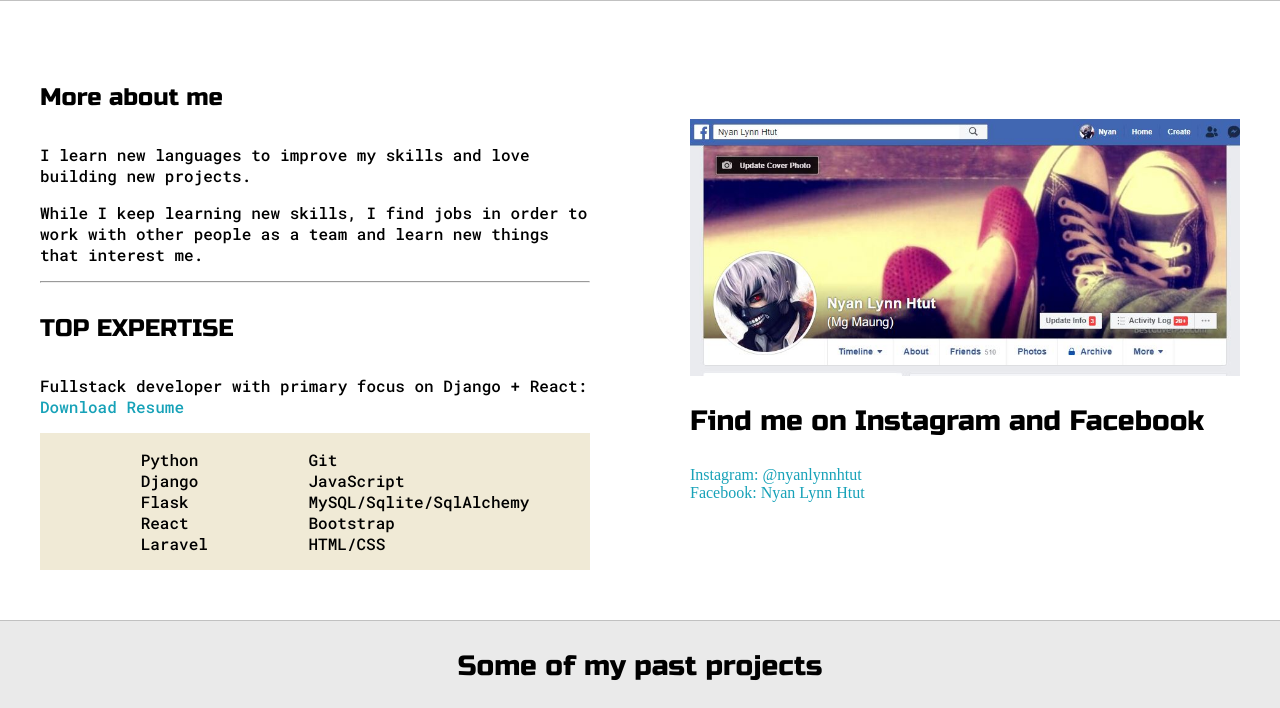
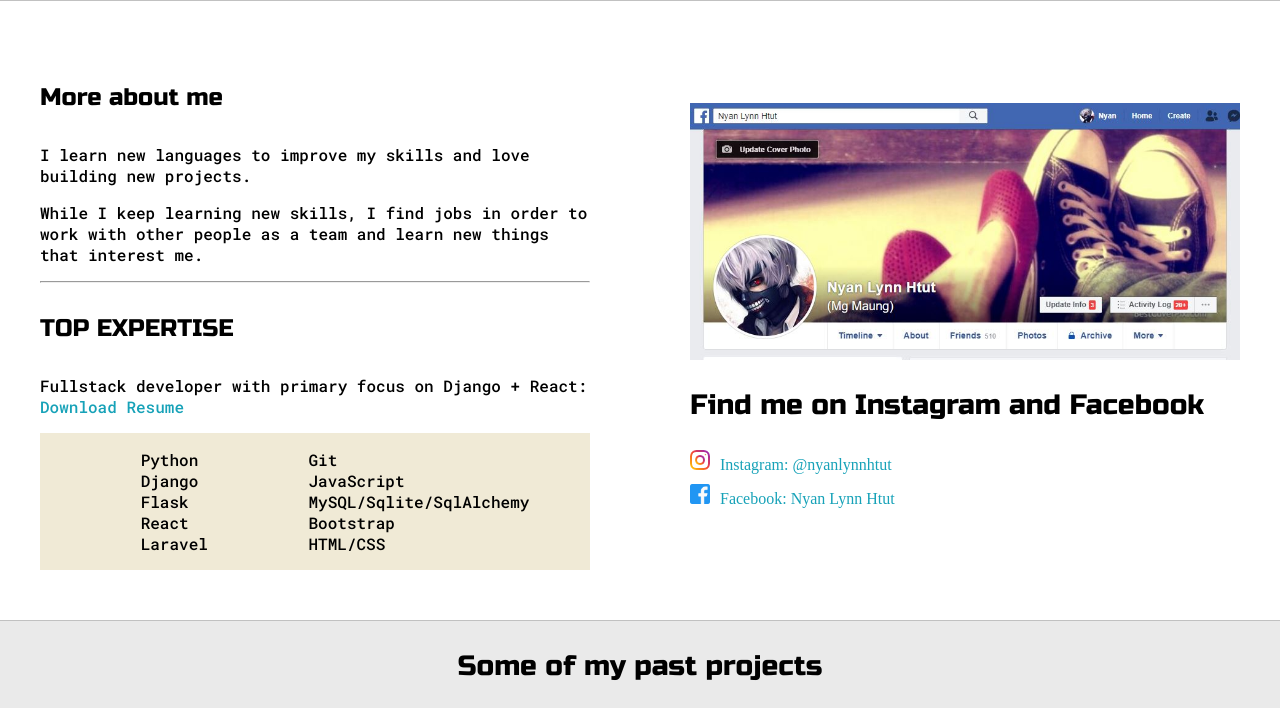
Before and after one commit to KoNyan2612/portfolio, a plain HTML site: page index.html in a window 1280 px wide. Shown: the part 730-1438 px from the top of the page. Drawn offline with Linux system fonts and the light colour scheme.

Commit message:
change color

```diff
--- a/default.css
+++ b/default.css
@@ -6,6 +6,7 @@
 
     --mainText:black;
     --secondaryText:#4b5156;
+    --linkText:#17a2b8;
 
     --themeDotBorder:#24292e;
 
@@ -37,7 +38,7 @@ p, li, span, label, input, textarea{
 
 a{
     text-decoration: none;
-    color: #17a2b8;
+    color: var(--linkText);
 }
 
 ul{
@@ -273,9 +274,21 @@ h6 { font-size: 16px; }
     background-color: var(--previewShadow);
 }
 
+.social-div{
+    display: flex;
+    padding-bottom: 10px;
+}
+
+.social-icon{
+    width: 20px;
+    height: 20px;
+    padding-right: 10px;
+}
+
 .social-links{
     display: grid;
     align-content: center;
+    align-items: center;
 }
 
 #social_img
--- a/green.css
+++ b/green.css
@@ -1,6 +1,7 @@
 :root{
     --mainColor:#60cc76;
     --secondaryColor:#4bbf6c;
+    --linkText:#eb4634;
 
     --borderColor:#161914;
 
--- a/index.html
+++ b/index.html
@@ -100,8 +100,15 @@
                 <div class="social-links">
                     <img id="social_img" src="images/follow.jpg" alt="">
                     <h3>Find me on Instagram and Facebook</h3>
-                    <a target="_blank" href="https://www.instagram.com/nyanlynnhtut/">Instagram: @nyanlynnhtut</a>
-                    <a target="_blank" href="https://www.facebook.com/gunfireinsidemyhead">Facebook: Nyan Lynn Htut</a>
+                    <div class="social-div">
+                        <a target="_blank" href="https://www.instagram.com/nyanlynnhtut/"><img
+                                src="images/instagram.png" alt="" class="social-icon">Instagram: @nyanlynnhtut</a>
+                    </div>
+                    <div class="social-div">
+                        <a target="_blank" href="https://www.facebook.com/gunfireinsidemyhead"><img class="social-icon"
+                                src="images/facebook.png" alt="">Facebook: Nyan Lynn
+                            Htut</a>
+                    </div>
                 </div>
             </div>
         </div>
--- a/purple.css
+++ b/purple.css
@@ -1,6 +1,7 @@
 :root{
     --mainColor:#46344E;
     --secondaryColor:#382a3f;
+    --linkText:#345feb;
 
     --borderColor:#1d1520;
 
```
Also changed, not shown: images/facebook.png (added), images/instagram.png (added).
